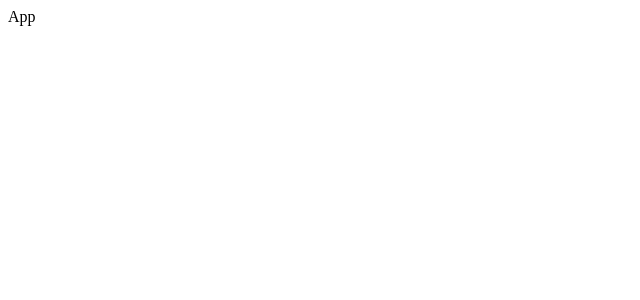
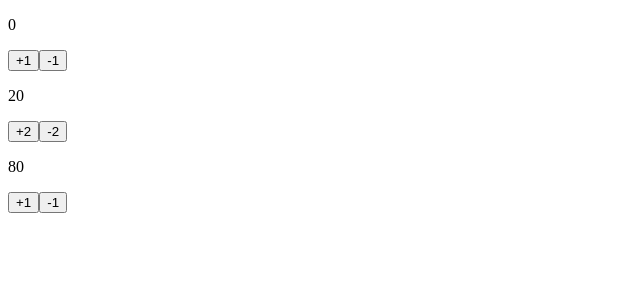
Before and after one commit to sarahannouti/sales-web-app, a React (Vite) app: page / in a window 1280 px wide. Shown: the top 300 px of the page, without its empty margins (0-640 px from the left). Built offline with nearby package versions, Linux system fonts and the light colour scheme.

Commit message:
feat: 🎸 counter

```diff
--- a/package.json
+++ b/package.json
@@ -7,16 +7,19 @@
     "build": "vite build",
     "commit": "git-cz",
     "dev": "vite --port 3000",
+    "format": "prettier --write .",
     "lint": "eslint . --ext js,jsx --report-unused-disable-directives --max-warnings 0",
     "prepare": "husky install",
     "preview": "vite preview"
   },
   "dependencies": {
+    "prop-types": "^15.8.1",
     "react": "^18.2.0",
     "react-dom": "^18.2.0"
   },
   "devDependencies": {
     "@commitlint/cli": "^17.7.1",
+    "@commitlint/config-conventional": "^17.7.0",
     "@types/react": "^18.2.15",
     "@types/react-dom": "^18.2.7",
     "@vitejs/plugin-react": "^4.0.3",
--- a/src/App.jsx
+++ b/src/App.jsx
@@ -1,3 +1,11 @@
+import Counter from "./Counter";
+
 export default function App() {
-  return "App";
+  return (
+    <>
+      <Counter />
+      <Counter initialValue={20} step={2} />
+      <Counter initialValue={80} />
+    </>
+  );
 }
--- /dev/null
+++ b/src/Counter.jsx
@@ -0,0 +1,19 @@
+import useCounter from "./useCounter";
+import { number } from "prop-types";
+
+export default function Counter({ initialValue = 0, step = 1 }) {
+  const [counter, { increment, decrement }] = useCounter(initialValue, step);
+
+  return (
+    <>
+      <p>{counter}</p>
+      <button onClick={increment}>+{step}</button>
+      <button onClick={decrement}>-{step}</button>
+    </>
+  );
+}
+
+Counter.propTypes = {
+  initialValue: number,
+  step: number,
+};
--- /dev/null
+++ b/src/useCounter.js
@@ -0,0 +1,10 @@
+import { useState } from "react";
+
+export default function useCounter(initialValue = 0, step = 1) {
+  const [counter, setCounter] = useState(initialValue);
+
+  const increment = () => setCounter(counter + step);
+  const decrement = () => setCounter(counter - step);
+
+  return [counter, { increment, decrement }];
+}
```
Also changed, not shown: 1 other file (tests, documents, lock files or other folders).
